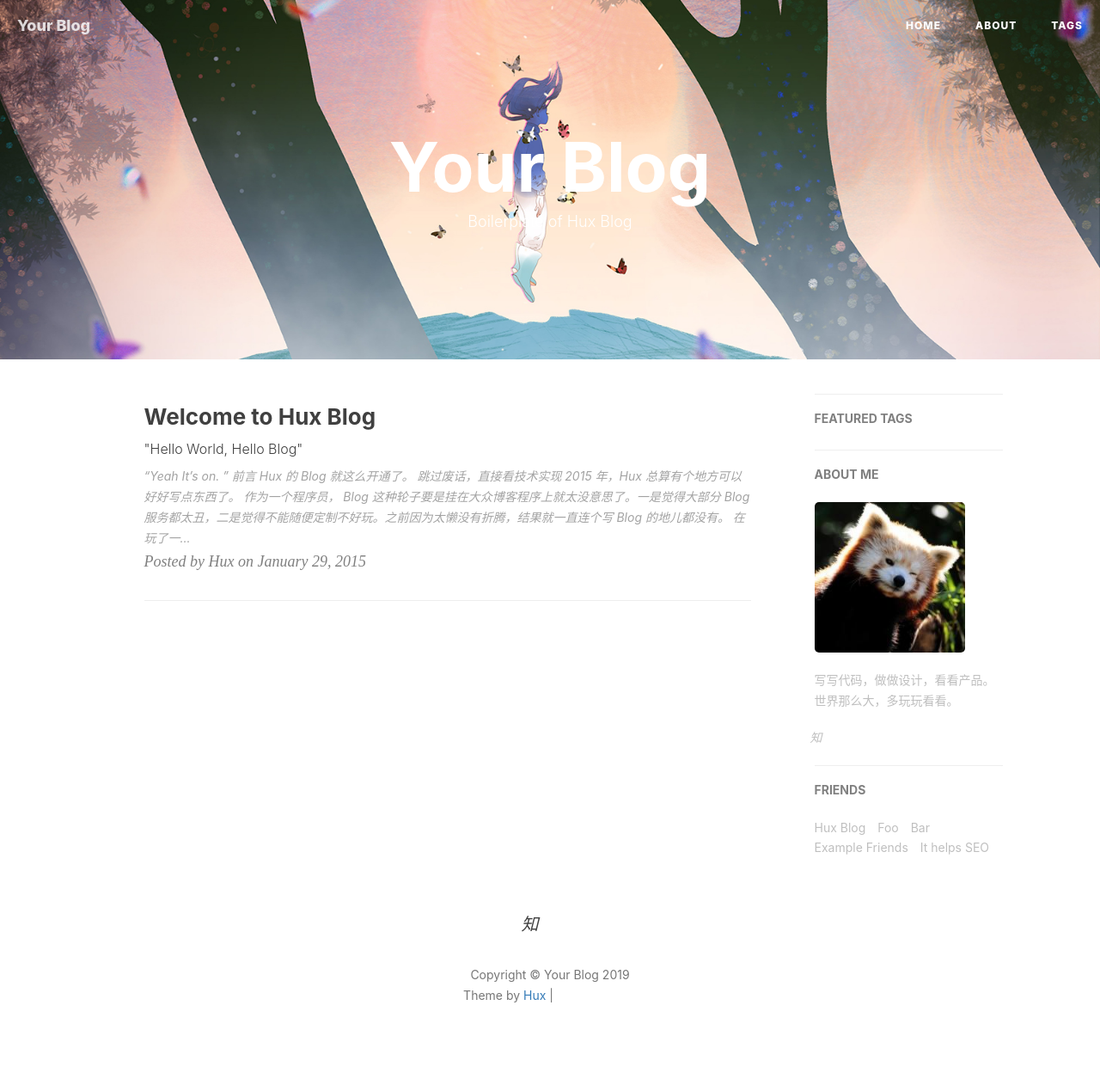
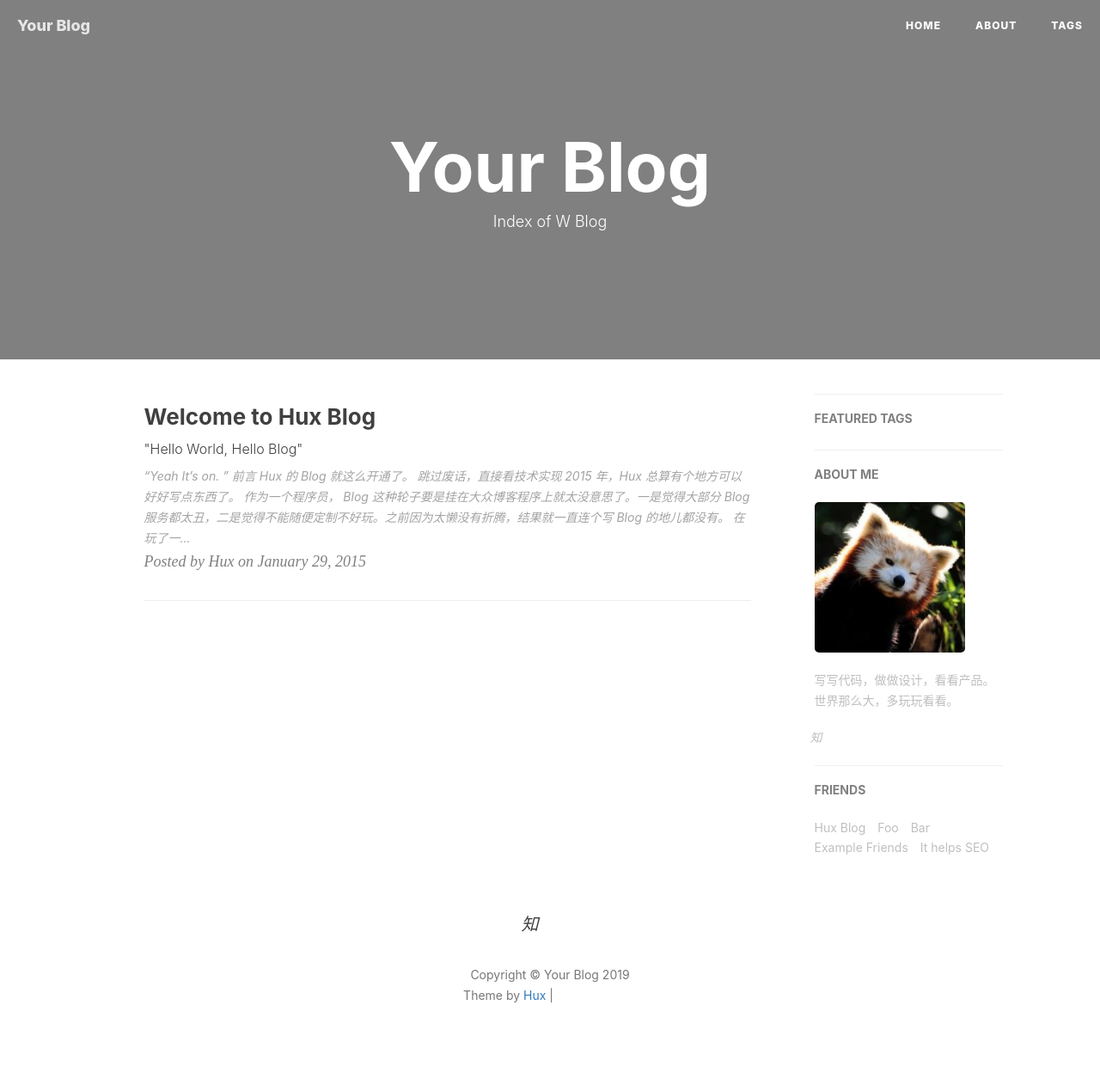
Before and after one commit to wuhanjun/wuhanjun.github.io, a Jekyll site: the page built from index.html, in a window 1280 px wide. Shown: the whole page at 86% size. Built offline with Jekyll 4.4.1, drawn with Linux system fonts in a browser that asks for light colours; the list of posts is cut into pages by our own code; comment, search, counter and statistics services are not loaded; grey boxes are pictures that could not be loaded.

Commit message:
[update]首页图片加载优化

```diff
--- a/_config.yml
+++ b/_config.yml
@@ -1,7 +1,7 @@
 # Site settings
 title: Your Blog
-SEOTitle: 你的博客 | Your Blog
-header-img: img/home-bg.jpeg
+SEOTitle: W君的博客 | W's blog
+# header-img: img/home-bg.jpeg
 email: huxpro@gmail.com
 description: ""
 keyword: ""
--- a/_includes/footer.html
+++ b/_includes/footer.html
@@ -106,6 +106,16 @@
     }
 </script>
 
+<!--home-bg-->
+<script>
+    const src = 'https://wuhanjun.github.io/img/home-bg.jpeg'
+    const img = new Image()
+    img.src = src
+    img.onload = function () {
+        $('.intro-header').style('background-image', `url(src)`)
+    }
+</script>
+
 <!--
      Because of the native support for backtick-style fenced code blocks
      right within the Markdown is landed in Github Pages,
@@ -141,7 +151,7 @@
 
 <!--fastClick.js -->
 <script>
-    async("http://cdn.bootcss.com/fastclick/1.0.6/fastclick.min.js", function(){
+    async("https://cdn.bootcss.com/fastclick/1.0.6/fastclick.min.js", function(){
         var $nav = document.querySelector("nav");
         if($nav) FastClick.attach($nav);
     })
--- a/_layouts/default.html
+++ b/_layouts/default.html
@@ -1,5 +1,5 @@
 <!DOCTYPE html>
-<html lang="en">
+<html>
 
 {% include head.html %}
 
--- a/index.html
+++ b/index.html
@@ -1,6 +1,6 @@
 ---
 layout: page
-description: "Boilerplate of Hux Blog"
+description: "Index of W Blog"
 ---
 
 {% for post in paginator.posts %}
```
